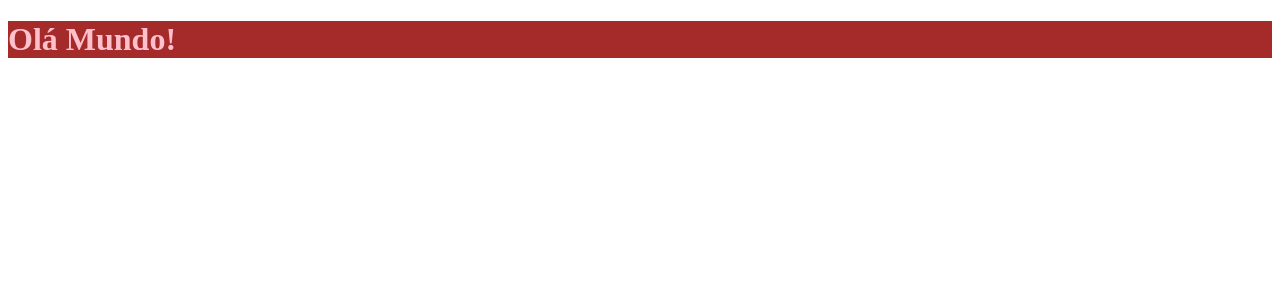
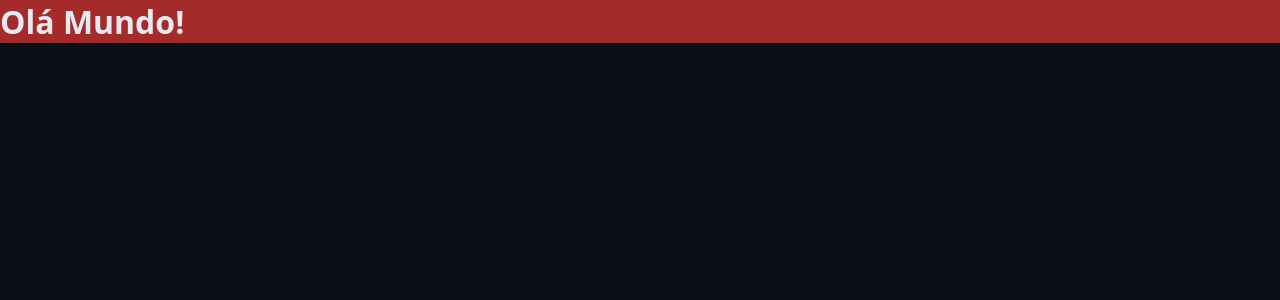
Before and after one commit to Feliope/focus-pomodoro, a React (Vite) app: page / in a window 1280 px wide. Shown: the top 300 px of the page. Built offline with nearby package versions, Linux system fonts and the light colour scheme.

Commit message:
Estilização global e dos temas do site

```diff
--- a/src/styles/global.css
+++ b/src/styles/global.css
@@ -1,3 +1,17 @@
+* {
+  margin: 0;
+  padding: 0;
+  box-sizing: border-box;
+}
+
+html {
+  font-size: 62.5%;
+}
+
 body {
-  color: var(--primary)
+  font-family: system-ui, -apple-system, BlinkMacSystemFont, 'Segoe UI', Roboto,
+    Oxygen, Ubuntu, Cantarell, 'Open Sans', 'Helvetica Neue', sans-serif;
+  font-size: 1.6rem;
+  background: var(--gray-900);
+  color: var(--text-default);
 }
--- a/src/styles/theme.css
+++ b/src/styles/theme.css
@@ -1,3 +1,37 @@
 :root {
-  --primary: pink;
+  --gray-100: #e6e9f0;
+  --gray-200: #cdd3e1;
+  --gray-300: #aab3cc;
+  --gray-400: #555f7d;
+  --gray-500: #454f6a;
+  --gray-600: #363d56;
+  --gray-700: #272f43;
+  --gray-800: #181f2e;
+  --gray-900: #0a0f1a;
+
+  --primary-light: #9B4CC7;
+  --primary: #691094;
+  --primary-dark: #420661;
+
+  --link-color: #8A2BE2;
+  --link-hover: #520B7A;
+
+  --success: #22c55e;
+  --warning: #eab308;
+  --error: #991b1b;
+  --info: #0ea5e9;
+
+  --text-over-primary: #0a0f1a;
+  --text-over-primary-dark: #e6e9f0;
+  --text-over-primary-light: #0a0f1a;
+  --text-over-success: #0a0f1a;
+  --text-over-warning: #0a0f1a;
+  --text-over-error: #e6e9f0;
+  --text-over-info: #0a0f1a;
+
+  --text-default: #e6e9f0;
+  --text-muted: #aab3cc;
+
+  --disabled: #555f7d;
+  --text-disabled: #aab3cc;
 }
```
